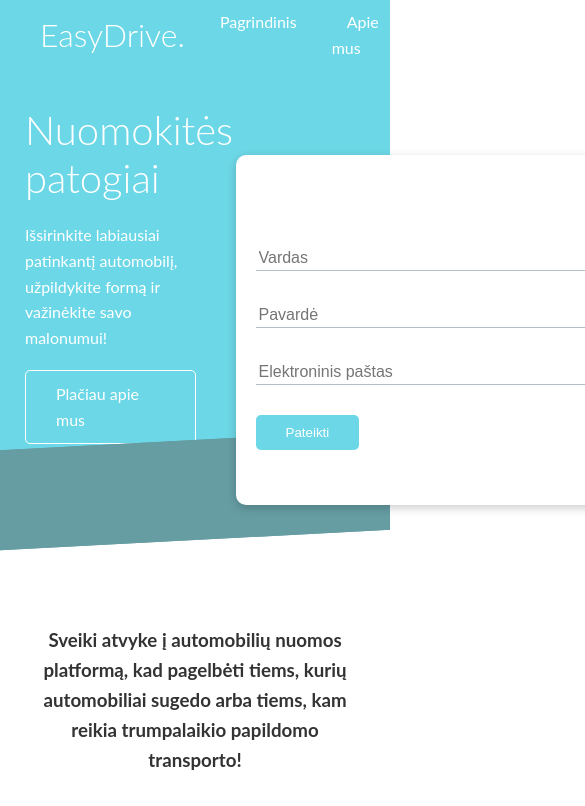
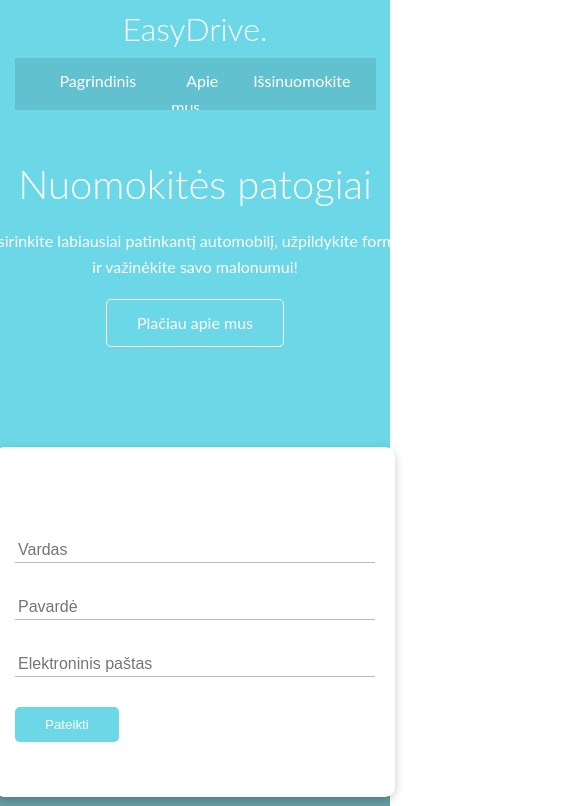
Before and after one commit to aseluchanskij-coder/naudotojo-sasaja, a plain HTML site: page index.html in a window 390 px wide. Shown: the top 806 px of the page, 585 px wide, since content can reach past the window. Drawn offline with Linux system fonts and the light colour scheme.

Commit message:
pritaikyta telefonams ir plansetems

```diff
--- a/css/style.css
+++ b/css/style.css
@@ -166,7 +166,8 @@ nav li{
 
 /* cli */
 .cli .grid{
-    grid-template-columns: repeat(3, 1fr); /* jei tik sitas, gausis grid is 3 stulpeliu, kad butu img per du stulpelius pridedame dar*/
+    grid-template-columns: repeat(3, 1fr);
+    /* jei tik sitas, gausis grid is 3 stulpeliu, kad butu img per du stulpelius pridedame dar*/
     grid-template-rows: repeat(2, 1fr);
 }
 
@@ -210,3 +211,48 @@ nav li{
 .marke .card:hover{
     transform: translateY(-15px);
 }
+/*plansetes ir maziau*/
+@media(max-width: 768px){
+    .grid,
+    .showcase .grid,
+    .stats .grid,
+    .cli .grid,
+    .greitis .grid {
+        grid-template-columns: 1fr;
+        grid-template-rows: 1fr;
+    }
+
+    .showcase {
+        height: auto;
+    }
+
+    .showcase-text {
+        text-align: center;
+        margin-top: 40px;
+    }
+
+    .showcase-form{
+        justify-self: center;
+        margin:auto;
+    }
+   .cli .grid > *:first-child{
+    grid-column: 1;
+    grid-row: 1;
+    }
+}
+
+/*telefonai*/
+@media(max-width: 500px){
+    .navbar{
+        height: 110px;
+    }
+
+    .navbar .flex{
+        flex-direction: column;
+    }
+
+    .navbar ul{
+        padding: 10px;
+        background-color: rgba(0, 0, 0, 0.1);
+    }
+}
```
